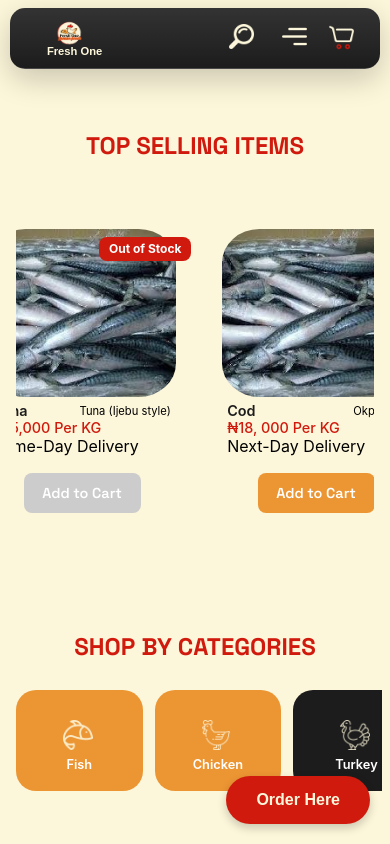
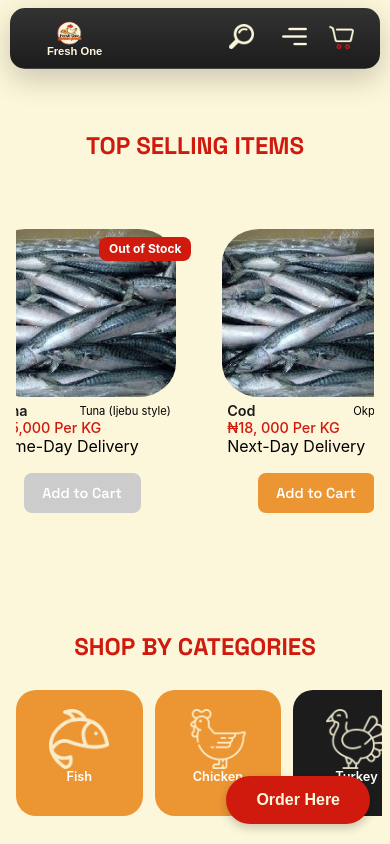
Before and after one commit to eshiAkalumhe14/fresh_one, a React (Create React App) app in the folder fresh_o/: page / in a window 390 px wide. Shown: the top 844 px of the page. Built offline with nearby package versions, Linux system fonts and the light colour scheme.

Commit message:
Update category card dimensions and icon positioning for improved layout

```diff
--- a/fresh_o/src/body.css
+++ b/fresh_o/src/body.css
@@ -641,7 +641,7 @@ height: 20vh;
     .category-card.small,
     .category-card.medium,
     .category-card.large {
-        height: 12vh;
+        height: 15vh;
         width : 15vh;
         flex: 0 0 auto;
         display: flex;
@@ -650,15 +650,18 @@ height: 20vh;
         justify-content: center;
     }
     .category-icon{
-        width: 30px;
-        height: 30px;
-        top: 30px;
-        right: 50px;
+        width: 60px;
+        height: 60px;
+        top: 0px;
+        right: 0px;
+        position: relative;
     }
 
     .category-name{
         font-size: .8rem;
         /* margin-top: 35px; */
+        margin-top: 0px;
+
     }
 
     .section-content {
```
